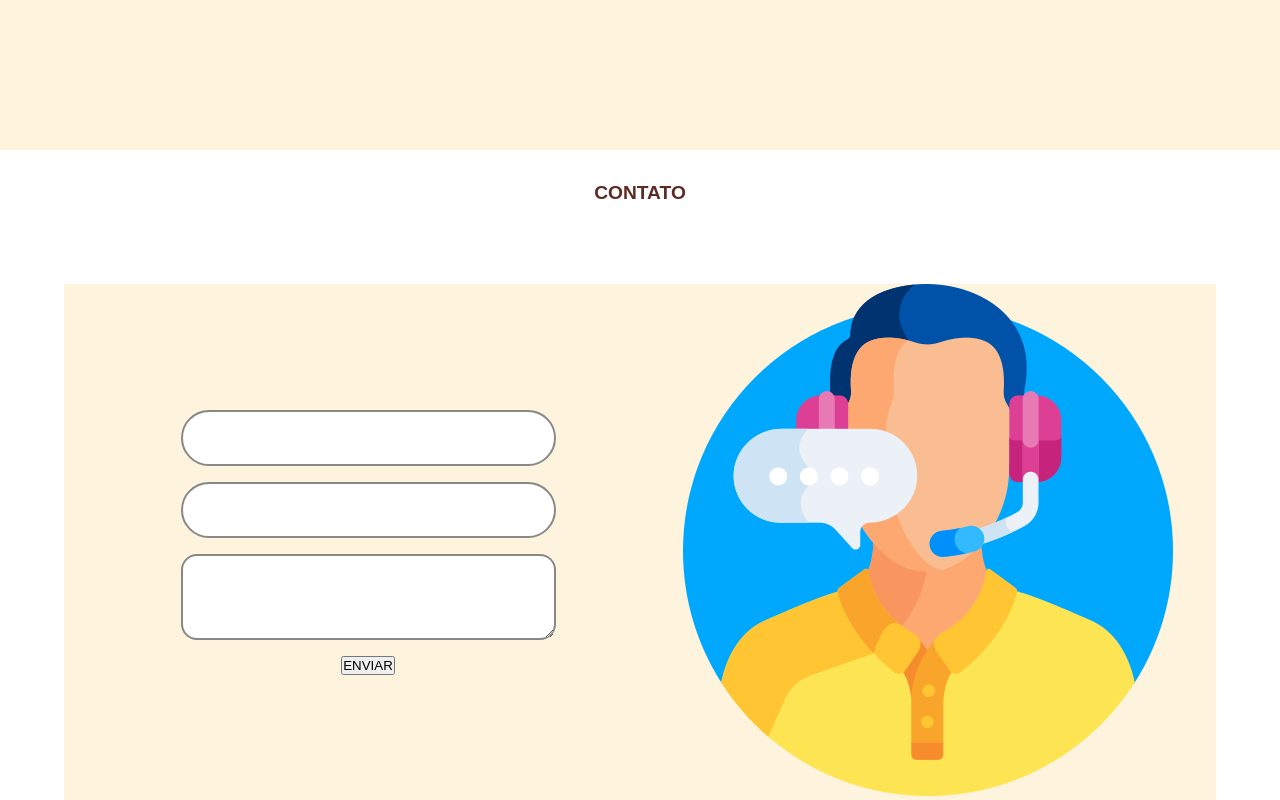
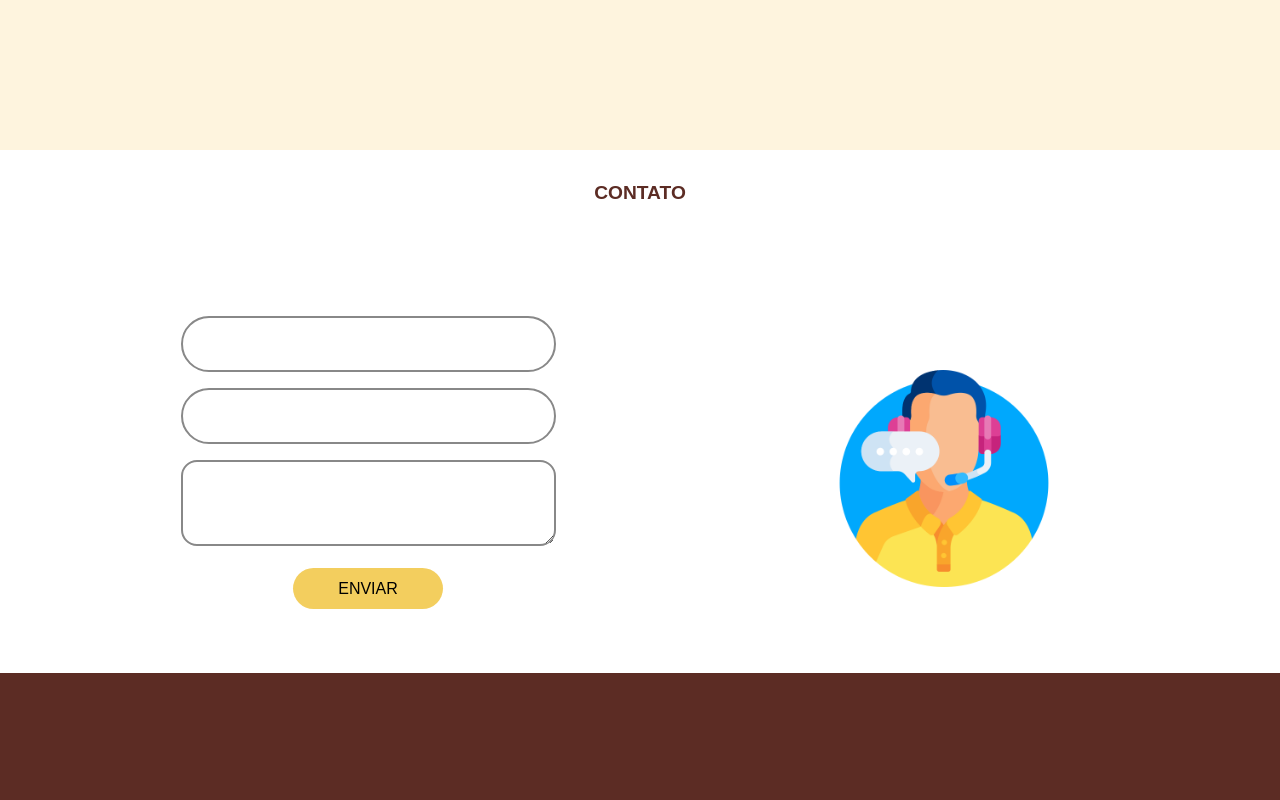
Before and after one commit to PLagares/site-responsivo, a plain HTML site: page INDEX.HTML in a window 1280 px wide. Shown: the part 1643-2443 px from the top of the page. After the commit the page ends 2316 px from the top, so only its background shows below. Drawn offline with Linux system fonts and the light colour scheme.

Commit message:
terceiro commit

```diff
--- a/INDEX.HTML
+++ b/INDEX.HTML
@@ -119,10 +119,10 @@
       <input type="TEXT"/>
         <input type="EMAIL"/>
           <textarea></textarea>
-          <button type="Submit">ENVIAR</button>
+          <button type="Submit" class="contact-btn">ENVIAR</button>
     </form>
     <aside class="contact-img">
-      <img src="imagem/contato.webp" alt="" class="contact-image">
+      <img src="imagem/contato.webp" alt="" class="contact-image" width="40%">
     </aside>
   </div>
 </section>
--- a/css/style.css
+++ b/css/style.css
@@ -273,7 +273,6 @@ body {
 .contact-content{
   width: 90%;
   display: flex;
-  background: #fef4de;
   margin: auto;
 }
 
@@ -312,4 +311,27 @@ justify-content: center;
 
 .contact-img{
   width: 50%;
+  display: flex;
+  align-items: center;
+  justify-content: center;
 }
+
+
+.contact-btn {
+  margin: 0.4rem auto 2rem;
+  font-family: var(--font-header);
+  width: 150px;
+  justify-content: center;
+  padding: 0.7rem;
+  border-radius: 2rem;
+  background: var(--button-ligth);
+  border: none;
+  cursor: pointer;
+  font-size: var(--font-size-small);
+  display: flex;
+  transition: filter 0.5s;
+}
+
+.contact-btn:hover {
+filter: brightness(0.9);
+}
```
